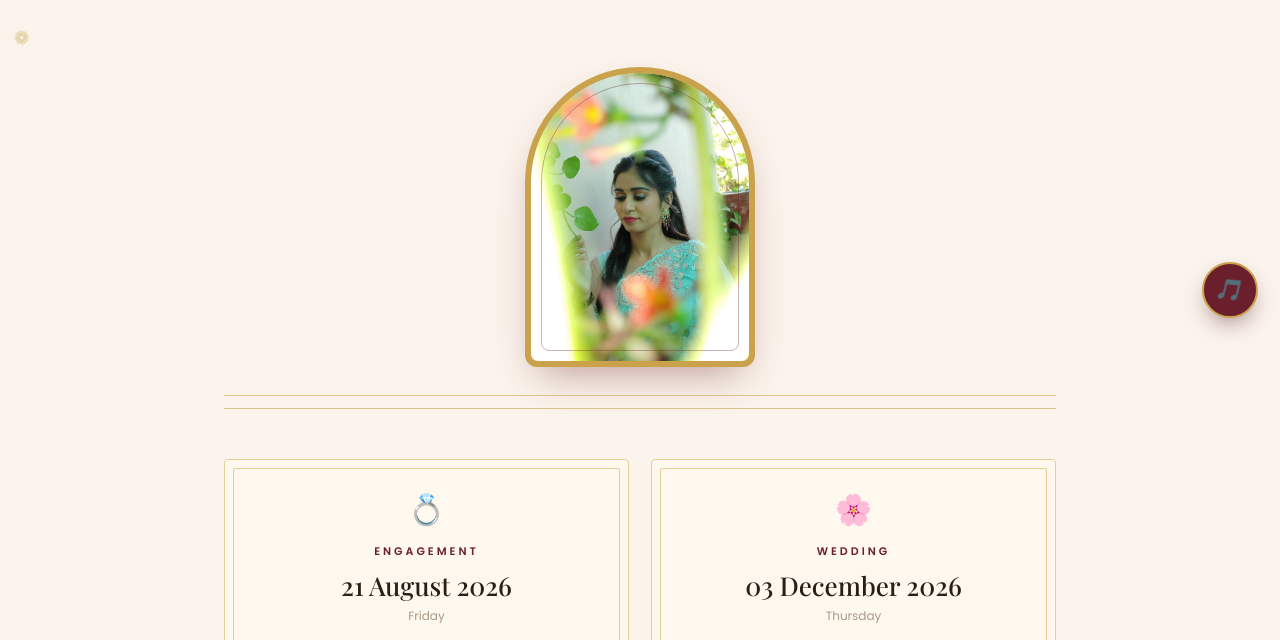
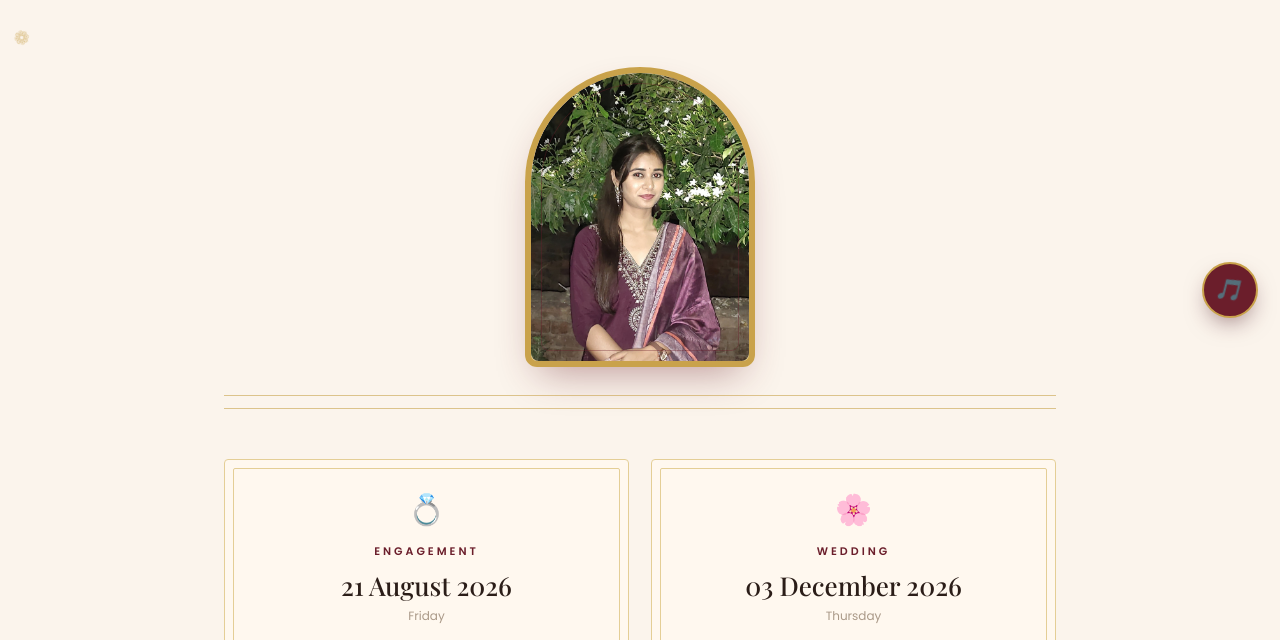
Before and after one commit to kapilmaur9891/AnchalWedding, a plain HTML site: page index.html in a window 1280 px wide. Shown: the part 460-1100 px from the top of the page. Drawn offline with nearby package versions, Linux system fonts and the light colour scheme.

Commit message:
Update bride photo source in index.html

```diff
--- a/index.html
+++ b/index.html
@@ -335,7 +335,7 @@
   <section class="photo-section">
     <div>
       <div class="arch-frame">
- <img id="bridePhoto" src="Anchal(1).jpeg" alt="Bride Anchal">
+ <img id="bridePhoto" src="Anchal.jpeg" alt="Bride Anchal">
 </div>
           </div>
   </section>
```
